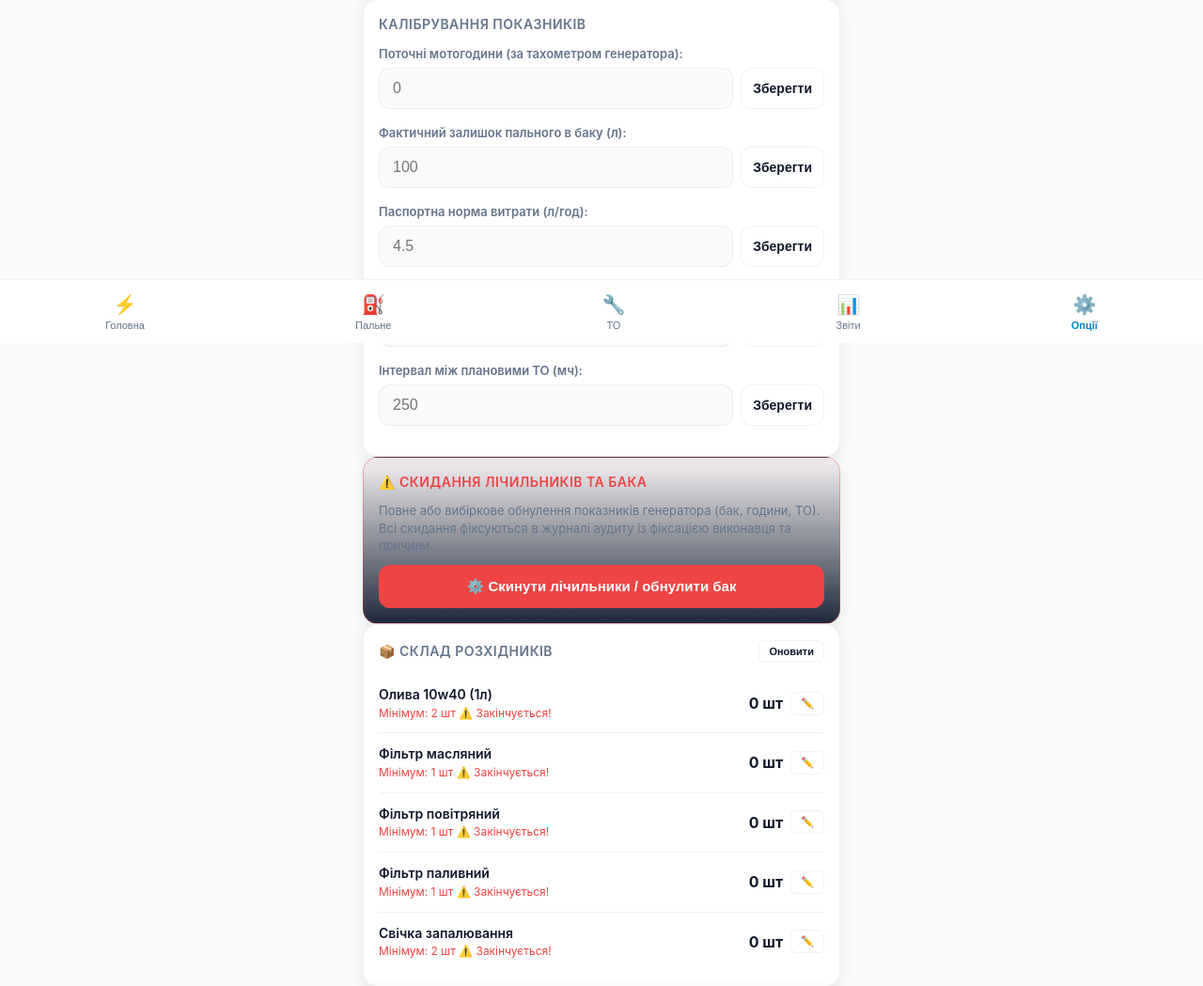
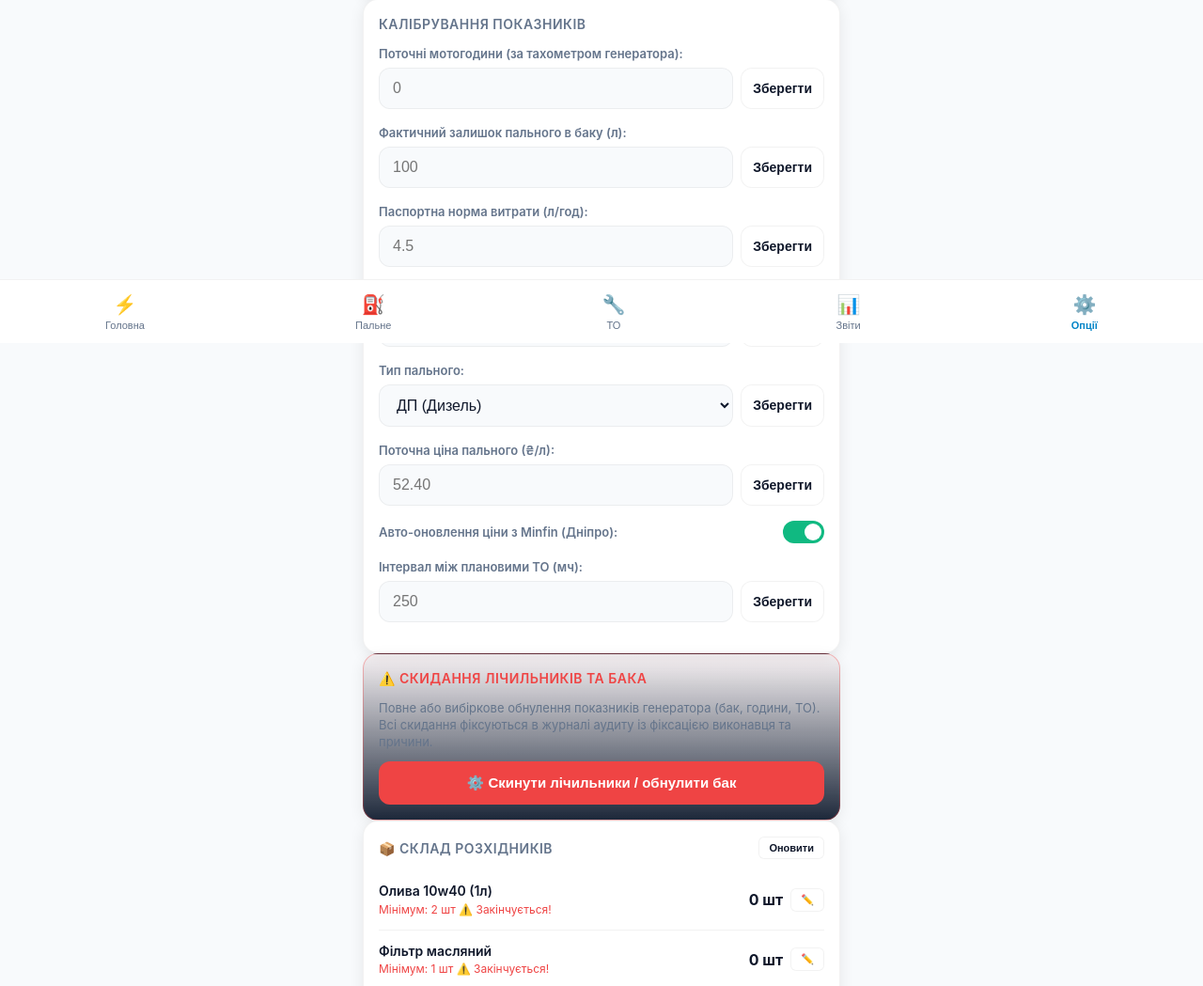
Before and after one commit to JhonDoelMe/MTservice, a FastAPI app: page / in a window 1280 px wide, after a click that opens the changed part. Shown: the part 435-1484 px from the top of the page at 94% size. Run offline with FastAPI, Linux system fonts and the light colour scheme; data comes from the database, SQL or seed files in the repository; data that the repository does not hold is empty; parts of the project's set-up code (start-up, migrations or seed data) failed here and were passed over; some libraries are stand-ins or nearby versions.

Commit message:
feat: Option D - auto fuel price parsing from Minfin with smart refuel calc

```diff
--- a/bot/database/models.py
+++ b/bot/database/models.py
@@ -31,6 +31,9 @@ class GeneratorState(Base):
     current_fuel: Mapped[float] = mapped_column(Float, default=100.0)
     fuel_rate: Mapped[float] = mapped_column(Float, default=4.5)  # л / год
     tank_capacity: Mapped[float] = mapped_column(Float, default=150.0)  # л
+    fuel_type: Mapped[str] = mapped_column(String(50), default="ДП")
+    fuel_price: Mapped[float] = mapped_column(Float, default=52.40)
+    auto_update_price: Mapped[bool] = mapped_column(Boolean, default=True)
 
     # Головне ТО (Заміна моторної оливи)
     maintenance_interval_hours: Mapped[float] = mapped_column(Float, default=250.0)
--- a/bot/services/generator_service.py
+++ b/bot/services/generator_service.py
@@ -181,6 +181,9 @@ class GeneratorService:
             },
             "currency": settings.CURRENCY,
             "timezone": settings.TIMEZONE,
+            "fuel_type": gen.fuel_type,
+            "fuel_price": round(gen.fuel_price, 2) if gen.fuel_price else 0.0,
+            "auto_update_price": gen.auto_update_price,
         }
 
         ttl = 2 if gen.is_running else 10
@@ -494,6 +497,9 @@ class GeneratorService:
         tank_capacity: Optional[float] = None,
         maintenance_interval: Optional[float] = None,
         last_maint_hours: Optional[float] = None,
+        fuel_type: Optional[str] = None,
+        fuel_price: Optional[float] = None,
+        auto_update_price: Optional[bool] = None,
     ) -> GeneratorState:
         gen = await GeneratorService.get_state(session)
         changes = []
@@ -504,6 +510,9 @@ class GeneratorService:
             "tank_capacity": gen.tank_capacity,
             "maintenance_interval_hours": gen.maintenance_interval_hours,
             "last_maintenance_hours": gen.last_maintenance_hours,
+            "fuel_type": gen.fuel_type,
+            "fuel_price": gen.fuel_price,
+            "auto_update_price": gen.auto_update_price,
         }
 
         if total_hours is not None and total_hours != gen.total_hours:
@@ -524,6 +533,15 @@ class GeneratorService:
         if last_maint_hours is not None and last_maint_hours != gen.last_maintenance_hours:
             changes.append(f"Останнє ТО (мч): {gen.last_maintenance_hours} -> {last_maint_hours}")
             gen.last_maintenance_hours = last_maint_hours
+        if fuel_type is not None and fuel_type != gen.fuel_type:
+            changes.append(f"Тип палива: {gen.fuel_type} -> {fuel_type}")
+            gen.fuel_type = fuel_type
+        if fuel_price is not None and fuel_price != gen.fuel_price:
+            changes.append(f"Ціна: {gen.fuel_price} -> {fuel_price}")
+            gen.fuel_price = fuel_price
+        if auto_update_price is not None and auto_update_price != gen.auto_update_price:
+            changes.append(f"Авто-ціна: {gen.auto_update_price} -> {auto_update_price}")
+            gen.auto_update_price = auto_update_price
 
         gen.updated_at = datetime.now(timezone.utc).replace(tzinfo=None)
 
--- a/webapp/server.py
+++ b/webapp/server.py
@@ -599,7 +599,9 @@ class AdminSettingsRequest(BaseModel):
     fuel_rate: Optional[float] = None
     tank_capacity: Optional[float] = None
     maintenance_interval: Optional[float] = None
-
+    fuel_type: Optional[str] = None
+    fuel_price: Optional[float] = None
+    auto_update_price: Optional[bool] = None
 
 @app.post("/api/admin/settings")
 async def update_admin_settings(req: AdminSettingsRequest, current_user: Dict[str, Any] = Depends(get_current_user)):
@@ -616,7 +618,10 @@ async def update_admin_settings(req: AdminSettingsRequest, current_user: Dict[st
             current_fuel=req.current_fuel,
             fuel_rate=req.fuel_rate,
             tank_capacity=req.tank_capacity,
-            maintenance_interval=req.maintenance_interval
+            maintenance_interval=req.maintenance_interval,
+            fuel_type=req.fuel_type,
+            fuel_price=req.fuel_price,
+            auto_update_price=req.auto_update_price
         )
 
     return {"status": "ok", "message": "Параметри оновлено"}
--- a/webapp/static/css/style.css
+++ b/webapp/static/css/style.css
@@ -483,6 +483,44 @@ input, textarea, select, [contenteditable="true"] {
   border-color: var(--link-color);
 }
 
+.switch {
+  position: relative;
+  display: inline-block;
+  width: 44px;
+  height: 24px;
+}
+.switch input {
+  opacity: 0;
+  width: 0;
+  height: 0;
+}
+.slider {
+  position: absolute;
+  cursor: pointer;
+  top: 0; left: 0; right: 0; bottom: 0;
+  background-color: var(--card-border);
+  transition: .2s;
+  border-radius: 24px;
+}
+.slider:before {
+  position: absolute;
+  content: "";
+  height: 18px;
+  width: 18px;
+  left: 3px;
+  bottom: 3px;
+  background-color: var(--text-color);
+  transition: .2s;
+  border-radius: 50%;
+}
+input:checked + .slider {
+  background-color: var(--accent-green);
+}
+input:checked + .slider:before {
+  transform: translateX(20px);
+  background-color: #fff;
+}
+
 .btn-primary {
   width: 100%;
   background-color: var(--button-color);
--- a/webapp/static/js/app.js
+++ b/webapp/static/js/app.js
@@ -319,6 +319,14 @@ async function loadStatus() {
     document.getElementById("calibTankInput").placeholder = data.tank_capacity;
     document.getElementById("calibIntervalInput").placeholder = data.maintenance_interval_hours;
 
+    if (document.getElementById("calibFuelTypeInput") && document.activeElement !== document.getElementById("calibFuelTypeInput")) {
+      document.getElementById("calibFuelTypeInput").value = data.fuel_type || "ДП";
+    }
+    document.getElementById("calibFuelPriceInput").placeholder = data.fuel_price ? data.fuel_price.toFixed(2) : "";
+    if (document.getElementById("calibAutoPriceInput")) {
+      document.getElementById("calibAutoPriceInput").checked = data.auto_update_price;
+    }
+
     if (data.current_user) {
       const myInput = document.getElementById("myCustomNameInput");
       if (myInput && document.activeElement !== myInput) {
@@ -422,7 +430,28 @@ function openRefuelModal() {
   document.getElementById("refuelAmountInput").value = "";
   document.getElementById("refuelCostInput").value = "";
   document.getElementById("refuelNotesInput").value = "";
+  document.getElementById("refuelReceiptInput").value = "";
+  document.getElementById("refuelDeliveredByInput").value = "";
+
+  const hintEl = document.getElementById("refuelPriceHint");
+  if (hintEl) {
+    if (currentStatus && currentStatus.fuel_price > 0) {
+      hintEl.innerText = `По ${currentStatus.fuel_price.toFixed(2)} ₴/${currentStatus.fuel_type || 'л'}`;
+    } else {
+      hintEl.innerText = "";
+    }
+  }
   openModal("refuelModal");
+}
+
+function calculateRefuelCost() {
+  const amount = parseFloat(document.getElementById("refuelAmountInput").value.replace(',', '.'));
+  const costInput = document.getElementById("refuelCostInput");
+  if (!isNaN(amount) && amount > 0 && currentStatus && currentStatus.fuel_price > 0) {
+    costInput.value = Math.round(amount * currentStatus.fuel_price);
+  } else {
+    costInput.value = "";
+  }
 }
 
 function openMaintModal() {
@@ -813,6 +842,23 @@ async function saveCalibInterval() {
   await saveAdminSetting({ maintenance_interval: val });
 }
 
+async function saveCalibFuelType() {
+  const val = document.getElementById("calibFuelTypeInput").value;
+  if (!val) return;
+  await saveAdminSetting({ fuel_type: val });
+}
+
+async function saveCalibFuelPrice() {
+  const val = parseFloat(document.getElementById("calibFuelPriceInput").value);
+  if (isNaN(val) || val <= 0) return alert("Вкажіть число більше 0!");
+  await saveAdminSetting({ fuel_price: val });
+}
+
+async function saveCalibAutoPrice() {
+  const val = document.getElementById("calibAutoPriceInput").checked;
+  await saveAdminSetting({ auto_update_price: val });
+}
+
 async function saveAdminSetting(payload) {
   haptic("medium");
   try {
--- a/webapp/templates/index.html
+++ b/webapp/templates/index.html
@@ -397,15 +397,43 @@
         <div class="form-group">
           <label class="form-label">Об'єм бака генератора (л):</label>
           <div style="display: flex; gap: 8px;">
-            <input type="number" step="1" id="calibTankInput" class="form-input" placeholder="напр. 150">
+            <input type="text" inputmode="decimal" id="calibTankInput" class="form-input" placeholder="напр. 150">
             <button class="btn-secondary" style="width: 100px;" onclick="saveCalibTank()">Зберегти</button>
           </div>
         </div>
 
         <div class="form-group">
+          <label class="form-label">Тип пального:</label>
+          <div style="display: flex; gap: 8px;">
+            <select id="calibFuelTypeInput" class="form-input" style="appearance: auto;">
+              <option value="ДП">ДП (Дизель)</option>
+              <option value="А-95">Бензин А-95</option>
+              <option value="А-92">Бензин А-92</option>
+            </select>
+            <button class="btn-secondary" style="width: 100px;" onclick="saveCalibFuelType()">Зберегти</button>
+          </div>
+        </div>
+
+        <div class="form-group">
+          <label class="form-label">Поточна ціна пального (₴/л):</label>
+          <div style="display: flex; gap: 8px;">
+            <input type="text" inputmode="decimal" id="calibFuelPriceInput" class="form-input" placeholder="напр. 52.40">
+            <button class="btn-secondary" style="width: 100px;" onclick="saveCalibFuelPrice()">Зберегти</button>
+          </div>
+        </div>
+
+        <div class="form-group" style="display: flex; align-items: center; justify-content: space-between; margin-top: 10px;">
+          <label class="form-label" style="margin-bottom: 0;">Авто-оновлення ціни з Minfin (Дніпро):</label>
+          <label class="switch">
+            <input type="checkbox" id="calibAutoPriceInput" onchange="saveCalibAutoPrice()">
+            <span class="slider"></span>
+          </label>
+        </div>
+
+        <div class="form-group">
           <label class="form-label">Інтервал між плановими ТО (мч):</label>
           <div style="display: flex; gap: 8px;">
-            <input type="number" step="10" id="calibIntervalInput" class="form-input" placeholder="напр. 250">
+            <input type="text" inputmode="decimal" id="calibIntervalInput" class="form-input" placeholder="напр. 250">
             <button class="btn-secondary" style="width: 100px;" onclick="saveCalibInterval()">Зберегти</button>
           </div>
         </div>
@@ -521,7 +549,7 @@
 
       <div class="form-group">
         <label class="form-label">Об'єм пального (літрів):</label>
-        <input type="number" step="0.5" id="refuelAmountInput" class="form-input" placeholder="наприклад: 50">
+        <input type="text" inputmode="decimal" id="refuelAmountInput" class="form-input" placeholder="наприклад: 50" oninput="calculateRefuelCost()">
       </div>
 
       <div class="form-group">
@@ -535,8 +563,11 @@
       </div>
 
       <div class="form-group">
-        <label class="form-label">Вартість заправки (₴, необов'язково):</label>
-        <input type="number" step="1" id="refuelCostInput" class="form-input" placeholder="наприклад: 2800">
+        <label class="form-label" style="display: flex; justify-content: space-between;">
+          <span>Вартість заправки (₴):</span>
+          <span id="refuelPriceHint" style="color: var(--hint-color); font-weight: normal; font-size: 12px;"></span>
+        </label>
+        <input type="text" inputmode="decimal" id="refuelCostInput" class="form-input" placeholder="наприклад: 2800">
       </div>
 
       <div class="form-group">
```
Also changed, not shown: bot/services/notify_service.py (+40 -4 lines), generator_bot.db (added).
